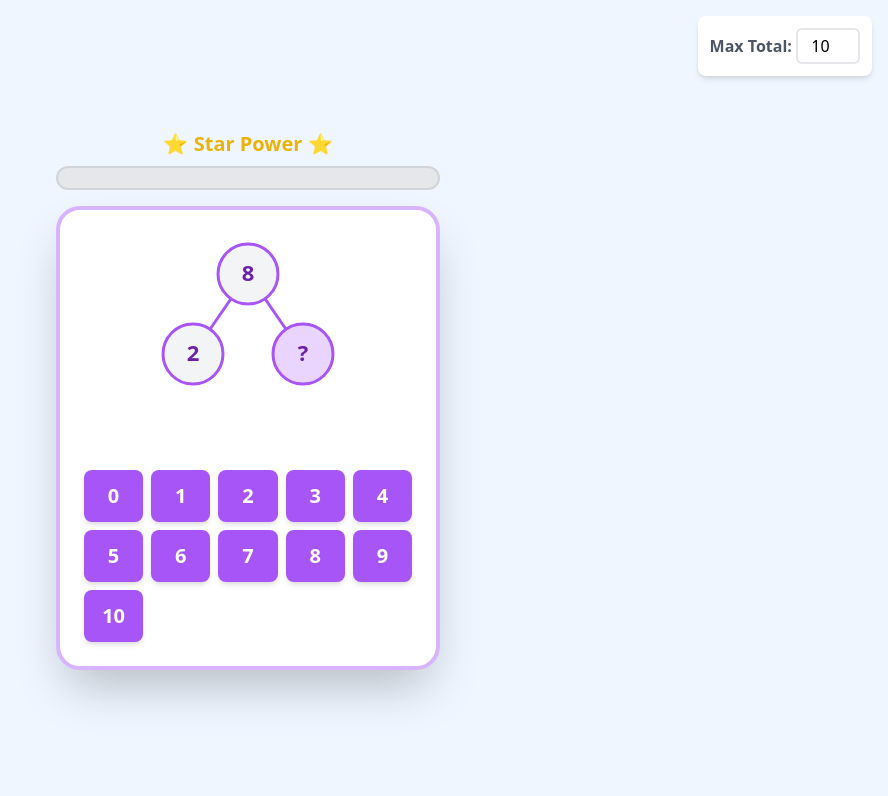
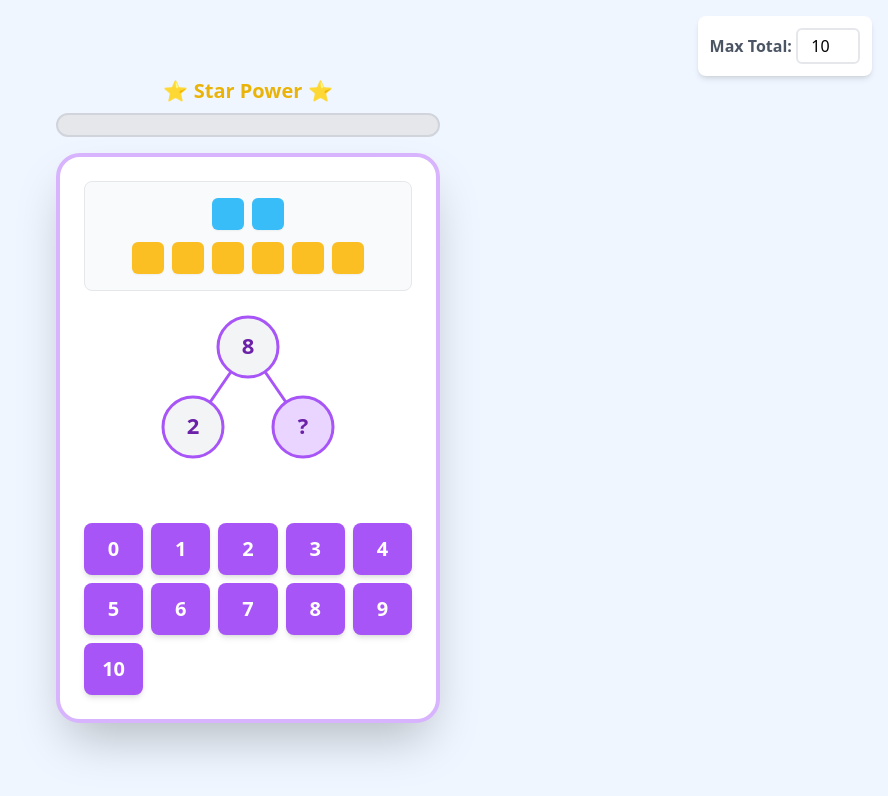
Before and after one commit to jdgagnon/number_bonds, a React (Vite) app in the folder NumberBondsApp/: page / in a window 1280 px wide. Shown: the top 796 px of the page, without its empty margins (392-1280 px from the left). Built offline with nearby package versions, Linux system fonts and the light colour scheme.

Commit message:
Improving UX

```diff
--- /dev/null
+++ b/NumberBondsApp/src/CountingCubes.jsx
@@ -0,0 +1,63 @@
+import React, { useState, useEffect } from "react";
+
+// A small helper component for the cube itself
+const Cube = ({ isCounted, onClick, color }) => (
+  <div
+    onClick={onClick}
+    className={`relative w-8 h-8 ${color} rounded-md cursor-pointer shadow-sm transition-transform hover:scale-110`}
+  >
+    {isCounted && (
+      <div
+        className="absolute top-1/2 left-0 w-full h-1 bg-red-500 transform -rotate-45"
+        style={{ pointerEvents: "none" }}
+      />
+    )}
+  </div>
+);
+
+const CountingCubes = ({ part1, part2 }) => {
+  const totalCubes = part1 + part2;
+  const [counted, setCounted] = useState(Array(totalCubes).fill(false));
+
+  useEffect(() => {
+    setCounted(Array(totalCubes).fill(false));
+  }, [part1, part2]);
+
+  const handleCubeClick = (index) => {
+    const newCounted = [...counted];
+    newCounted[index] = !newCounted[index];
+    setCounted(newCounted);
+  };
+
+  return (
+    <div className="flex justify-center items-center flex-wrap gap-3 p-4 border rounded-lg bg-gray-50">
+      {/* --- Group 1 (part1) --- */}
+      <div className="flex gap-2 flex-wrap justify-center">
+        {Array.from({ length: part1 }).map((_, index) => (
+          <Cube
+            key={index}
+            isCounted={counted[index]}
+            onClick={() => handleCubeClick(index)}
+            color="bg-sky-400" // First color
+          />
+        ))}
+      </div>
+
+      {/* The plus sign separator has been removed from here */}
+
+      {/* --- Group 2 (part2) --- */}
+      <div className="flex gap-2 flex-wrap justify-center">
+        {Array.from({ length: part2 }).map((_, index) => (
+          <Cube
+            key={part1 + index}
+            isCounted={counted[part1 + index]}
+            onClick={() => handleCubeClick(part1 + index)}
+            color="bg-amber-400" // Second color
+          />
+        ))}
+      </div>
+    </div>
+  );
+};
+
+export default CountingCubes;
--- a/NumberBondsApp/src/MathGame.jsx
+++ b/NumberBondsApp/src/MathGame.jsx
@@ -4,6 +4,7 @@ import { motion } from "framer-motion";
 import NumberBond from "./NumberBond";
 import NumberPad from "./NumberPad";
 import ProgressBar from "./ProgressBar";
+import CountingCubes from './CountingCubes';
 
 // --- Helper Functions ---
 const generateProblem = (maxTotal) => {
@@ -107,6 +108,8 @@ const MathGame = () => {
     }
   };
 
+  const problemKey = `${problem.part1}-${problem.part2}-${currentSentenceIdx}`;
+
   return (
     <div className="flex flex-col justify-center items-center min-h-screen bg-blue-50 font-sans p-4">
       {showConfetti && <Confetti recycle={false} numberOfPieces={300} />}
@@ -160,6 +163,12 @@ const MathGame = () => {
 
         {/* --- The Question Area --- */}
         <div className="text-center min-h-[180px]">
+          <div className="mb-4">
+            <CountingCubes
+              key={problemKey}
+              part1={problem.part1}
+              part2={problem.part2} />
+          </div>
           {stage === 'bond' ? (
             <NumberBond problem={problem} />
           ) : (
```
